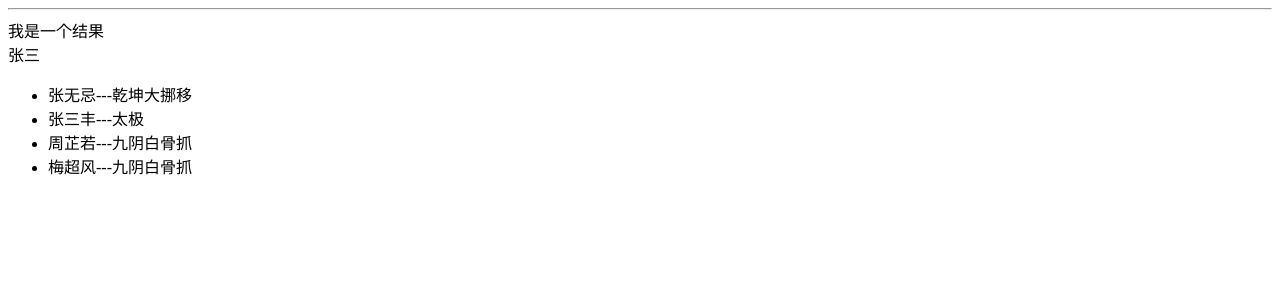
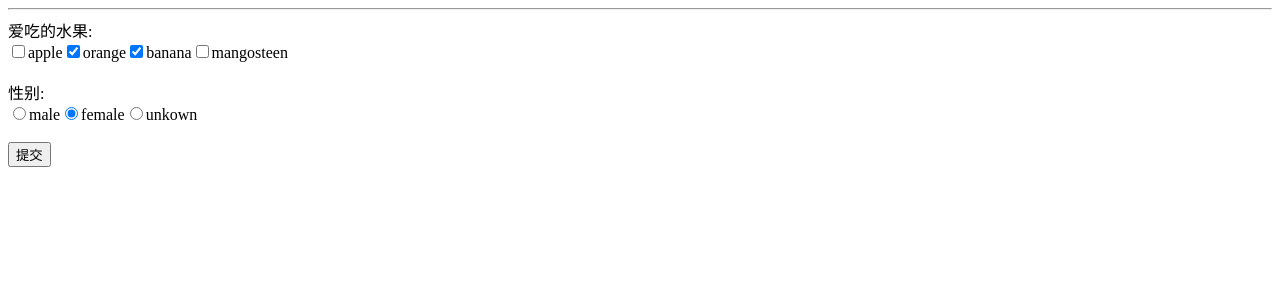
Before and after one commit to Duanzihuang/webpack_react, a React app: page / in a window 1280 px wide. Shown: the top 300 px of the page. Built offline with nearby package versions, Linux system fonts and the light colour scheme.

Commit message:
9-受控组件

```diff
--- a/src/App.jsx
+++ b/src/App.jsx
@@ -9,6 +9,7 @@ import Grandpa from '@/Grandpa'
 import Parent from '@/brother/Parent'
 import Controlled from '@/Controlled'
 import ConditionalAndFor from '@/ConditionalAndFor'
+import MyCheckboxAndRadio from '@/MyCheckboxAndRadio'
 
 const chenhuanStyle = {
     color:'green',
@@ -41,7 +42,8 @@ class App extends React.Component{
             {/* <Grandpa /> */}
             {/* <Parent/> */}
             {/* <Controlled/> */}
-            <ConditionalAndFor/>
+            {/* <ConditionalAndFor/> */}
+            <MyCheckboxAndRadio />
         </div>
     }
 
--- /dev/null
+++ b/src/components/MyCheckboxAndRadio.jsx
@@ -0,0 +1,100 @@
+import React, { Component } from "react";
+
+/**
+ * params
+ *
+ * type:checkbox,radio
+ * values:[] 所要展示的值
+ * svalues:[] 选中的值
+ * name 名称
+ * handle onChange之后要处理的事件
+ */
+const CheckboxAndRadio = (props) => {
+    const {type,name,values,svalues,handle} = props
+    return <div>
+        {
+            values.map((item,index)=>{
+                return <label key={index}>
+                    <input type={type} checked={svalues.includes(item)} value={item} name={name} onChange={handle}/>{item}
+                </label>
+            })
+        }
+    </div>
+}
+
+export default class MyCheckboxAndRadio extends Component{
+    constructor(){
+        super()
+
+        this.state = {
+            name:'fruits',
+            values:['apple','orange','banana','mangosteen'],
+            svalues:['orange','banana'],
+            name4Radio:'gender',
+            values4Radio:['male','female','unkown'],
+            svalues4Radio:['female']
+        }
+    }
+
+    handle = event => {
+        // console.log(event.target.value)
+
+        if (this.state.svalues.includes(event.target.value)){ // 之前包含有，干掉
+            const newArray = this.state.svalues.filter(item=>item != event.target.value)
+
+            this.setState({
+                svalues:newArray
+            })
+        } else { // 之前没有，加到数组中...
+            const newArray = [...this.state.svalues,event.target.value]
+
+            this.setState({
+                svalues:newArray
+            })
+        }
+    }
+
+    handleRadio = event => {
+        // console.log(event.target.value)
+        this.setState({
+            svalues4Radio:[event.target.value]
+        })
+    }
+
+    submit = () => {
+        console.log(this.state.svalues)
+        console.log(this.state.svalues4Radio)
+    }
+
+    render(){
+        const {values,svalues,name,name4Radio,values4Radio,svalues4Radio} = this.state
+        const radioObj = {
+            name:name4Radio,
+            values:values4Radio,
+            svalues:svalues4Radio,
+            handle:this.handleRadio,
+            type:'radio'
+        }
+        return <div>
+            <form>
+                爱吃的水果:<CheckboxAndRadio name={name} values={values} svalues={svalues} handle={this.handle} type='checkbox'/>
+                {/* {values.map((item,index)=>{
+                    return <label key={index}>
+                        <input type="checkbox" value={item} onChange={this.handle} checked={svalues.includes(item)} name={name} />{item}
+                    </label>
+                })} */}
+                <br/>
+                性别:<CheckboxAndRadio {...radioObj}/>
+                {/* {
+                    values4Radio.map((item,index)=>{
+                        return <label key={index}>
+                            <input type="radio" onChange={this.handleRadio} checked={svalues4Radio.includes(item)} value={item} name={name4Radio}/>{item}
+                        </label>
+                    })
+                } */}
+                <br/>
+                <input type="button" value="提交" onClick={this.submit}/>
+            </form>
+        </div>
+    }
+}
```
Also changed, not shown: 1 other file (tests, documents, lock files or other folders).
